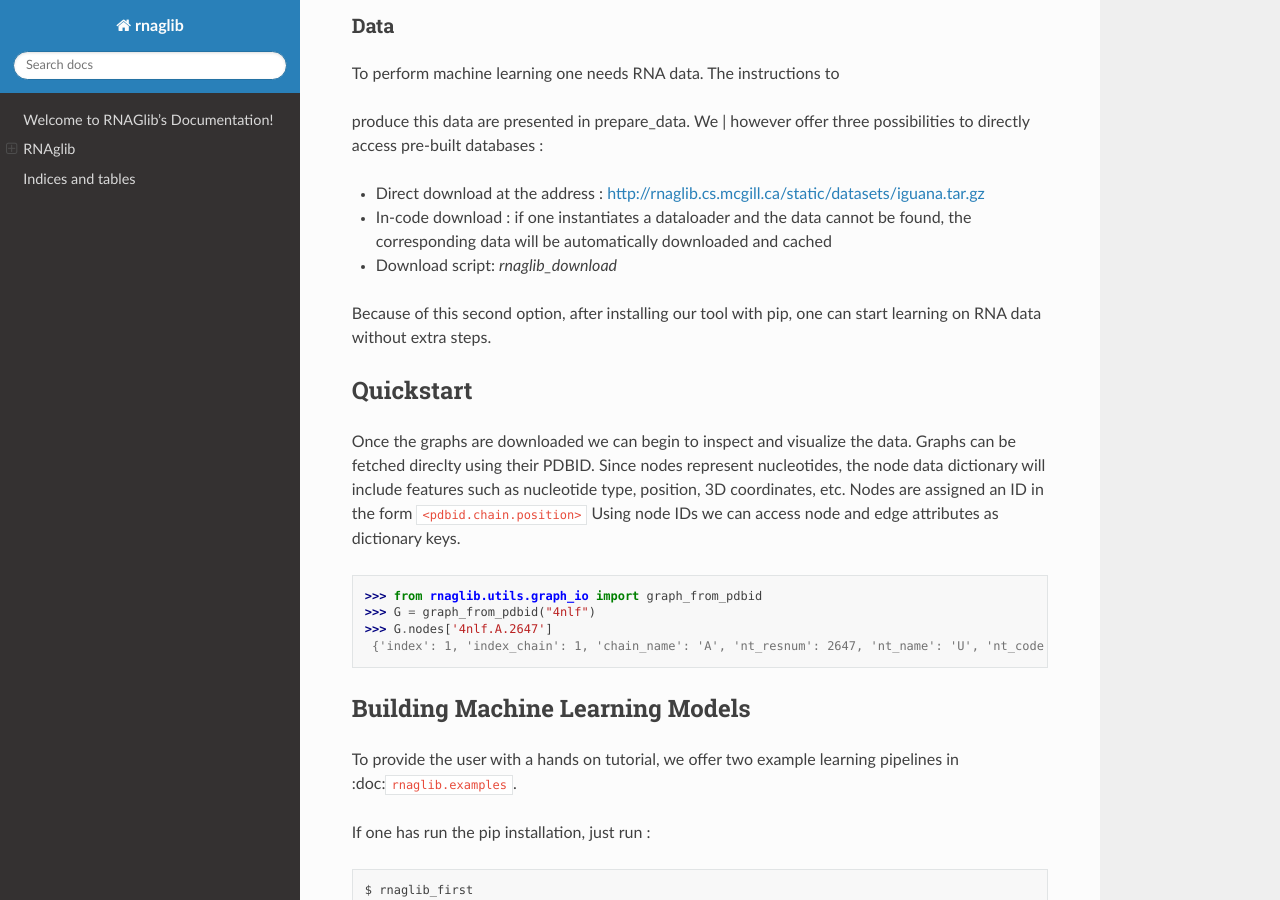
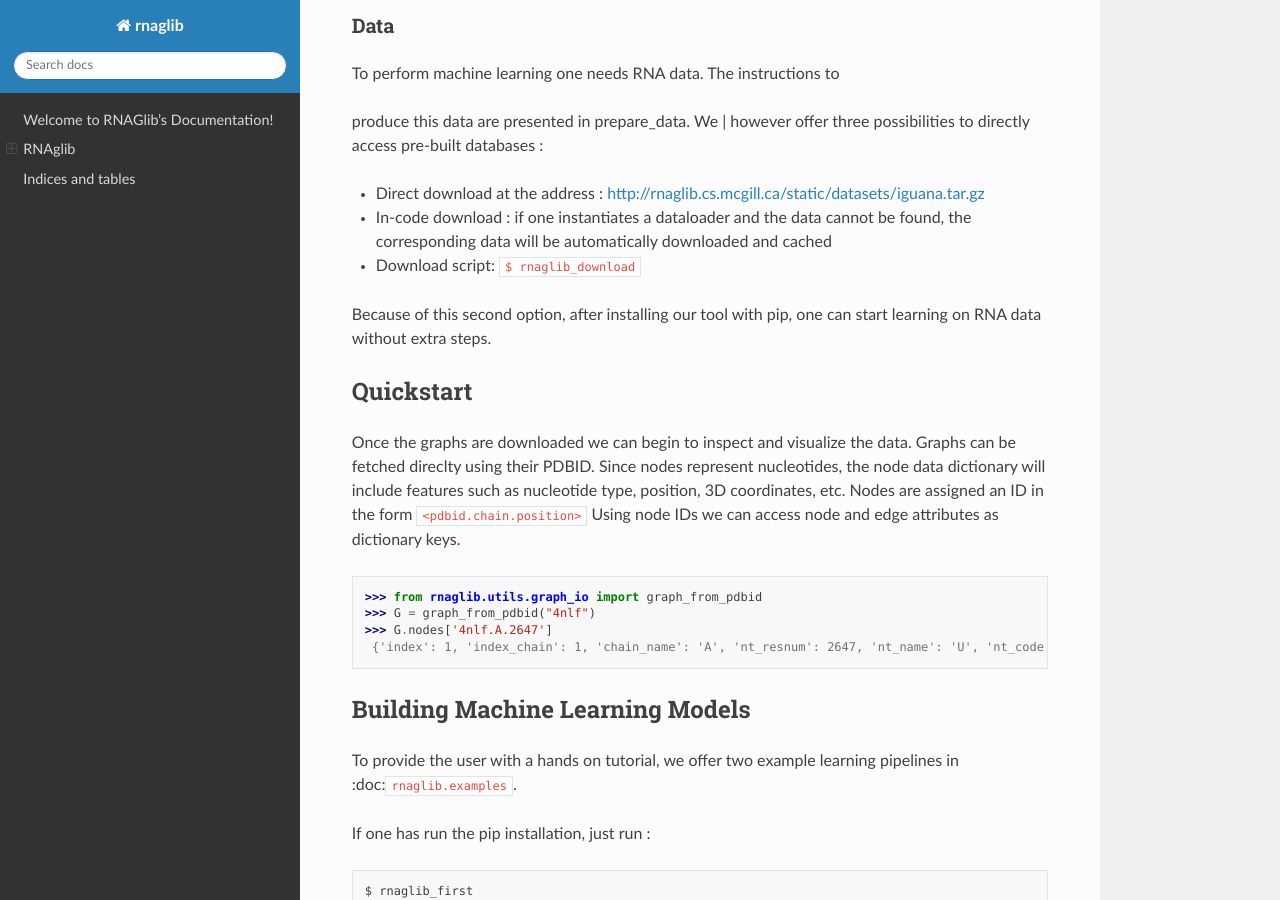
Before and after one commit to cgoliver/rnaglib, a Sphinx documentation site: the page built from docs/source/index.rst, in a window 1280 px wide and 900 px high, scrolled down 2581 px. Built offline with Sphinx 7.4.7 and the Read the Docs theme 2.0.0, drawn with Linux system fonts in a browser that asks for light colours.

```diff
--- a/docs/source/index.rst
+++ b/docs/source/index.rst
@@ -94,7 +94,7 @@ produce this data are presented in prepare\_data. We
    http://rnaglib.cs.mcgill.ca/static/datasets/iguana.tar.gz
 -  In-code download : if one instantiates a dataloader and the data
    cannot be found, the corresponding data will be automatically downloaded and cached
--  Download script: `rnaglib_download`
+-  Download script: ``$ rnaglib_download``
 
 | Because of this second option, after installing our tool with pip, one can start learning on RNA data without extra steps.
 
```
